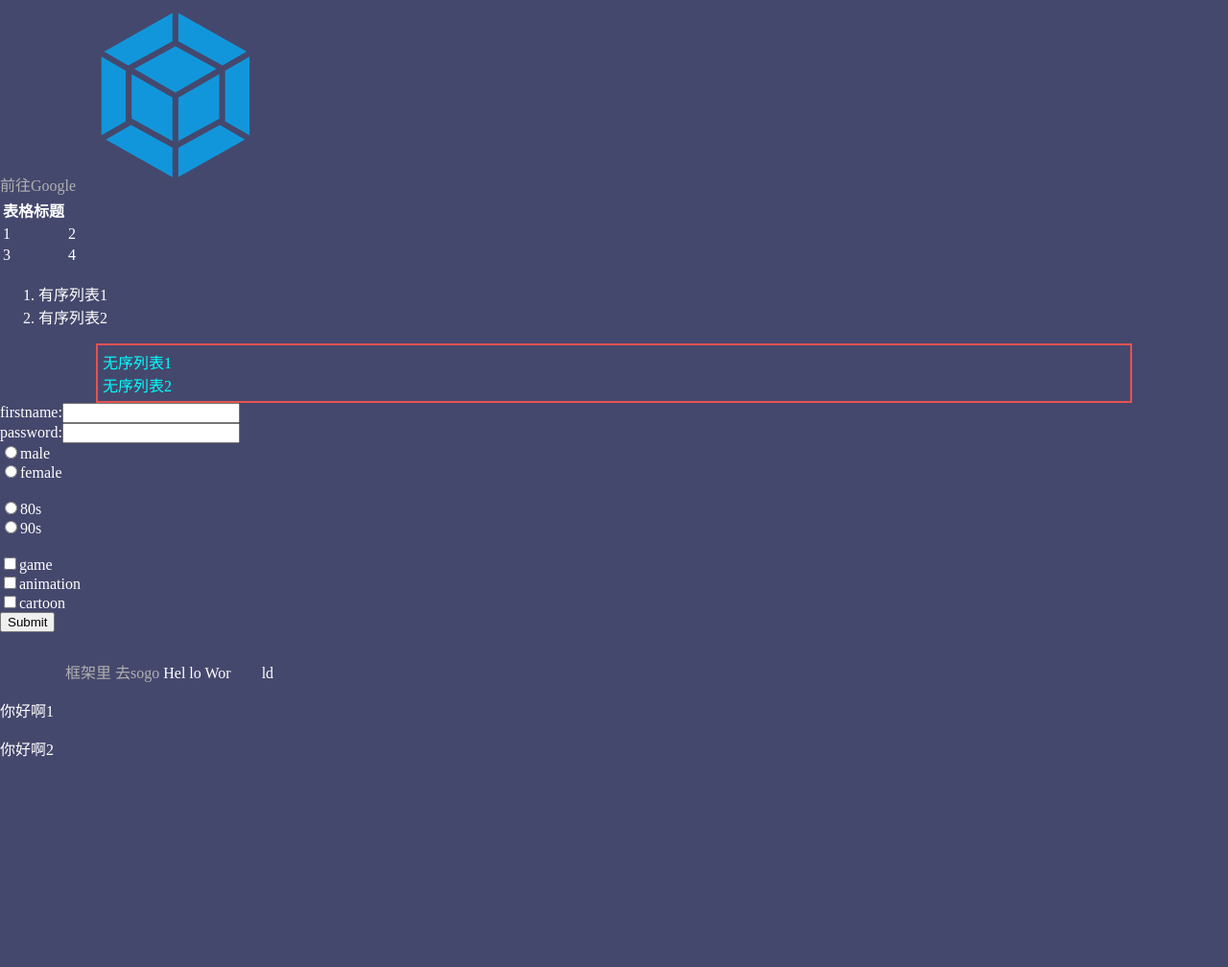
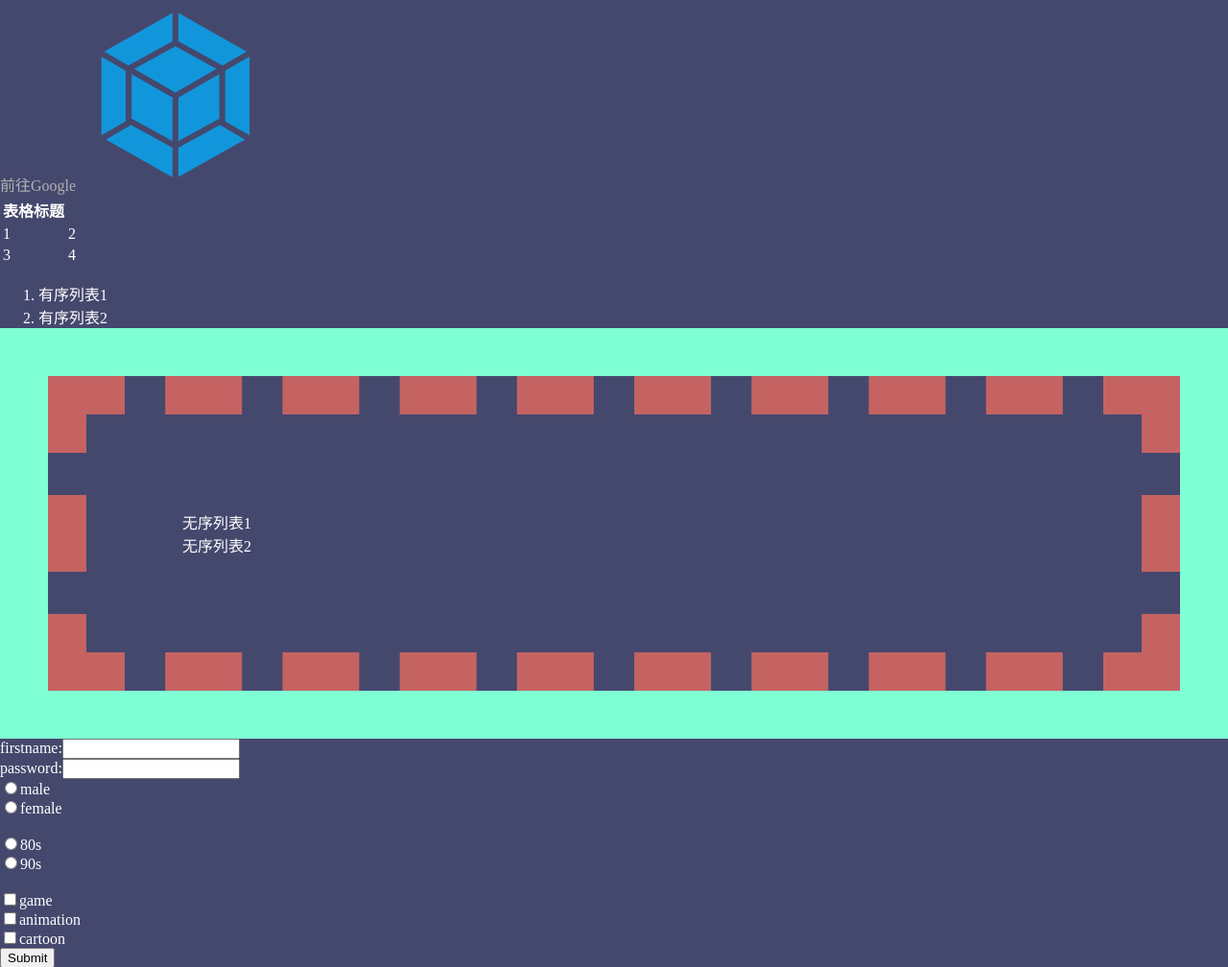
Before and after one commit to sep85911/FlaskProject, a Python web app: template App/templates/SingleHTML.html in a window 1280 px wide. Shown: the part 148-1156 px from the top of the page at 96% size. Before the commit the page ends 937 px from the top, so only its background shows below. Run offline with Jinja, Linux system fonts and the light colour scheme; the template is opened without the code that fills it, so the values that code supplies are empty.

Commit message:
201905052251

```diff
--- a/App/static/css/Main.css
+++ b/App/static/css/Main.css
@@ -28,13 +28,21 @@ h1,h2,h3,h4,h5,h6 {
     float:left;
 }
 
+
 #myul {
     list-style-type:none;
-    color: aqua;
-    border:2px;
-    border-style:solid;
-    border-color:rgb(231, 82, 82);
-    padding: 5px;
-    margin:0px 100px 0px 100px;
-    /* width:250px;     */
+    outline-style: solid;
+    outline-color: aquamarine;
+    outline-width: 50px;
+    /* color: aqua; */
+    /* border:20px; */
+    border-style:dashed;
+    border-width: 40px;
+    border-color:rgb(197, 99, 99);
+    padding: 100px;
+    /* width:800px; */
+    margin:50px;
+
+
+
 }
```
